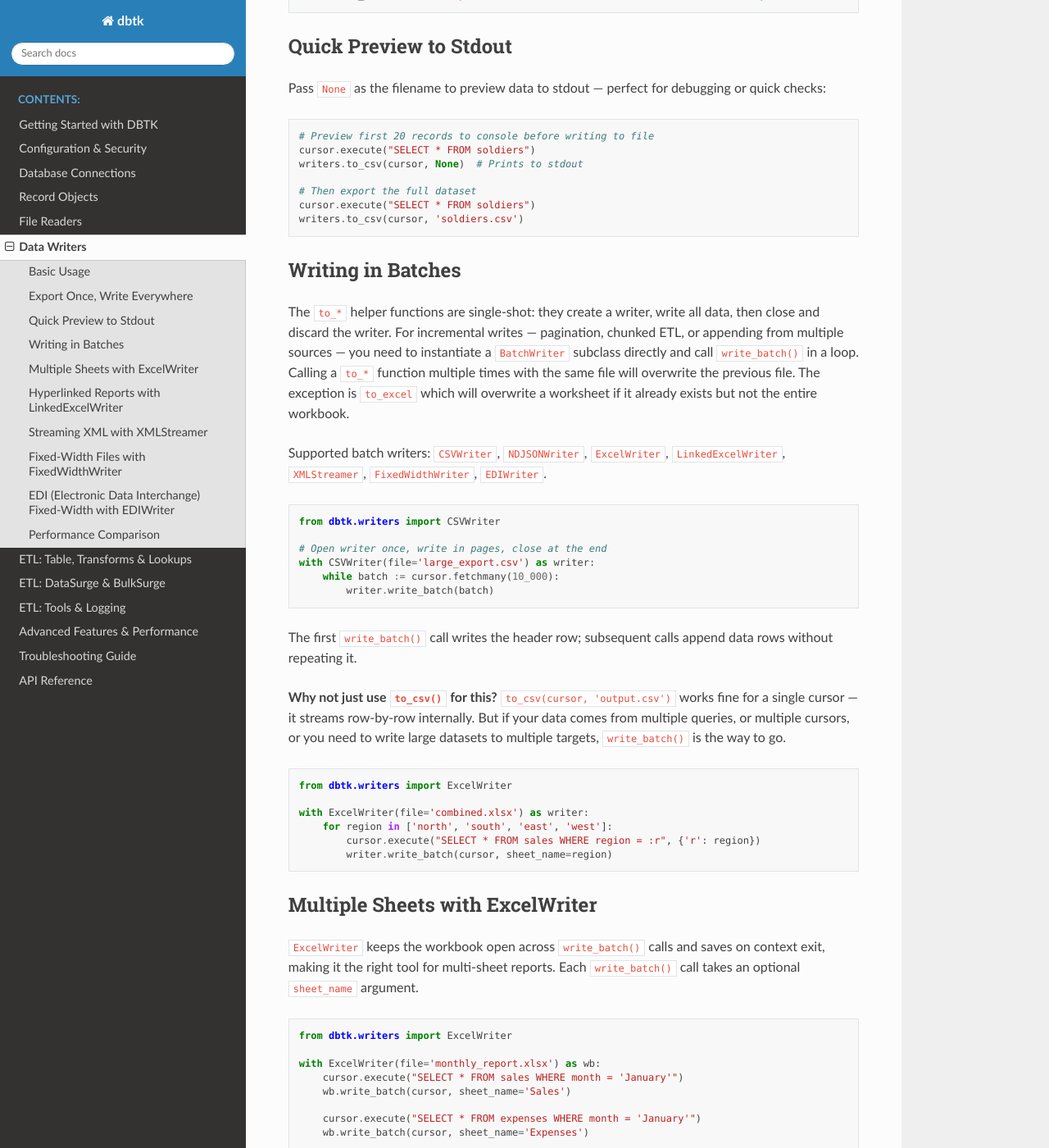
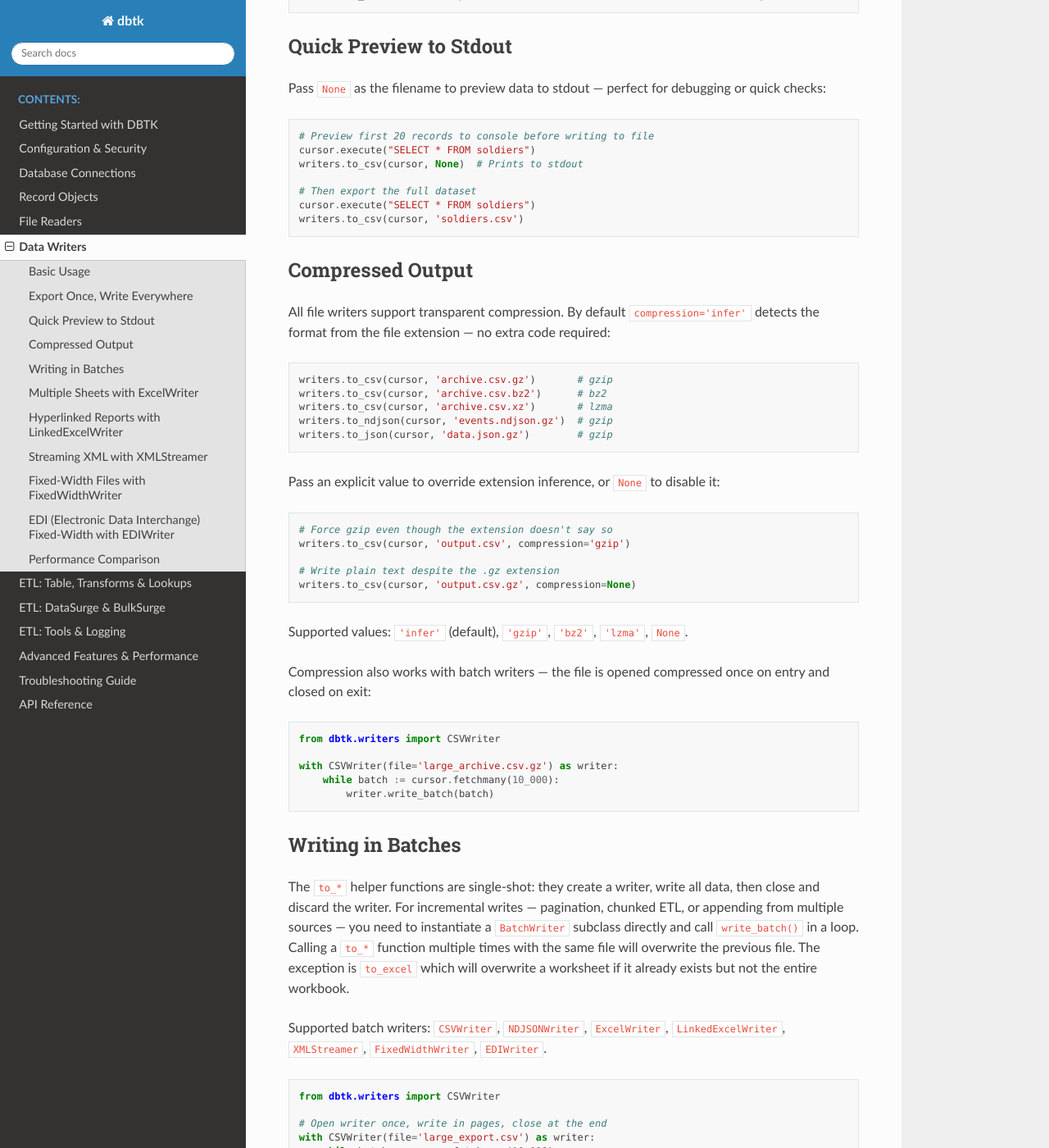
Before and after one commit to scottrbailey/dbtk, a Sphinx documentation site: the page built from docs/06-writers.md, in a window 1280 px wide and 1400 px high, scrolled down 1225 px. Shown: the whole window at 82% size. Built offline with Sphinx 7.4.7 and the Read the Docs theme 3.1.0, drawn with Linux system fonts in a browser that asks for light colours.

Commit message:
Document compression support in writers
https://claude.ai/code/session_01CkGp2bm4h4upE7MZRW8C72

````diff
--- a/docs/06-writers.md
+++ b/docs/06-writers.md
@@ -65,6 +65,41 @@ writers.to_csv(cursor, None)  # Prints to stdout
 # Then export the full dataset
 cursor.execute("SELECT * FROM soldiers")
 writers.to_csv(cursor, 'soldiers.csv')
+```
+
+
+## Compressed Output
+
+All file writers support transparent compression. By default `compression='infer'` detects the format from the file extension — no extra code required:
+
+```python
+writers.to_csv(cursor, 'archive.csv.gz')       # gzip
+writers.to_csv(cursor, 'archive.csv.bz2')      # bz2
+writers.to_csv(cursor, 'archive.csv.xz')       # lzma
+writers.to_ndjson(cursor, 'events.ndjson.gz')  # gzip
+writers.to_json(cursor, 'data.json.gz')        # gzip
+```
+
+Pass an explicit value to override extension inference, or `None` to disable it:
+
+```python
+# Force gzip even though the extension doesn't say so
+writers.to_csv(cursor, 'output.csv', compression='gzip')
+
+# Write plain text despite the .gz extension
+writers.to_csv(cursor, 'output.csv.gz', compression=None)
+```
+
+Supported values: `'infer'` (default), `'gzip'`, `'bz2'`, `'lzma'`, `None`.
+
+Compression also works with batch writers — the file is opened compressed once on entry and closed on exit:
+
+```python
+from dbtk.writers import CSVWriter
+
+with CSVWriter(file='large_archive.csv.gz') as writer:
+    while batch := cursor.fetchmany(10_000):
+        writer.write_batch(batch)
 ```
 
 
````
